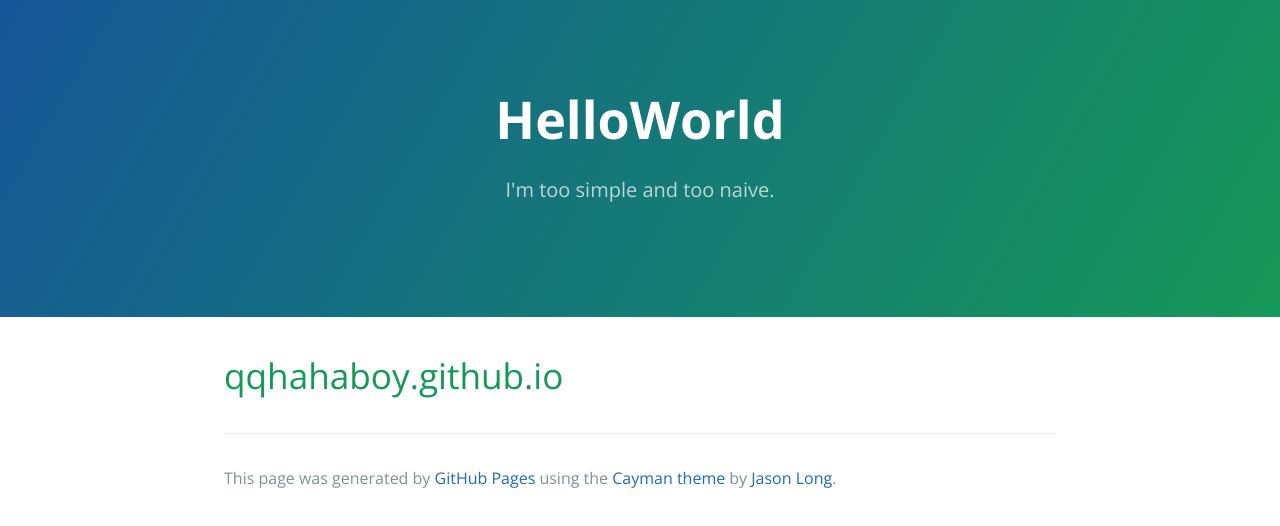
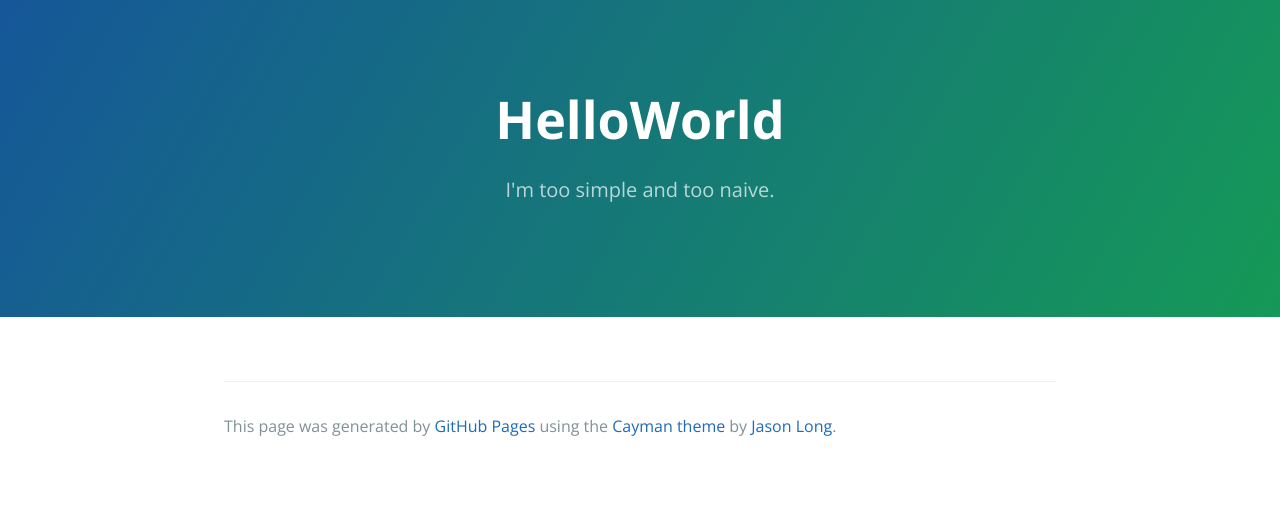
Before and after one commit to Just-Maybe/qqhahaboy.github.io, a plain HTML site: page index.html in a window 1280 px wide. Drawn offline with nearby package versions, Linux system fonts and the light colour scheme.

Commit message:
Update index.html

```diff
--- a/index.html
+++ b/index.html
@@ -17,7 +17,7 @@
 
     <section class="main-content">
       <h1>
-<a id="qqhahaboygithubio" class="anchor" href="#qqhahaboygithubio" aria-hidden="true"><span aria-hidden="true" class="octicon octicon-link"></span></a>qqhahaboy.github.io</h1>
+<a id="qqhahaboygithubio" class="anchor" href="#qqhahaboygithubio" aria-hidden="true"><span aria-hidden="true" class="octicon octicon-link"></span></a></h1>
 
       <footer class="site-footer">
 
```
